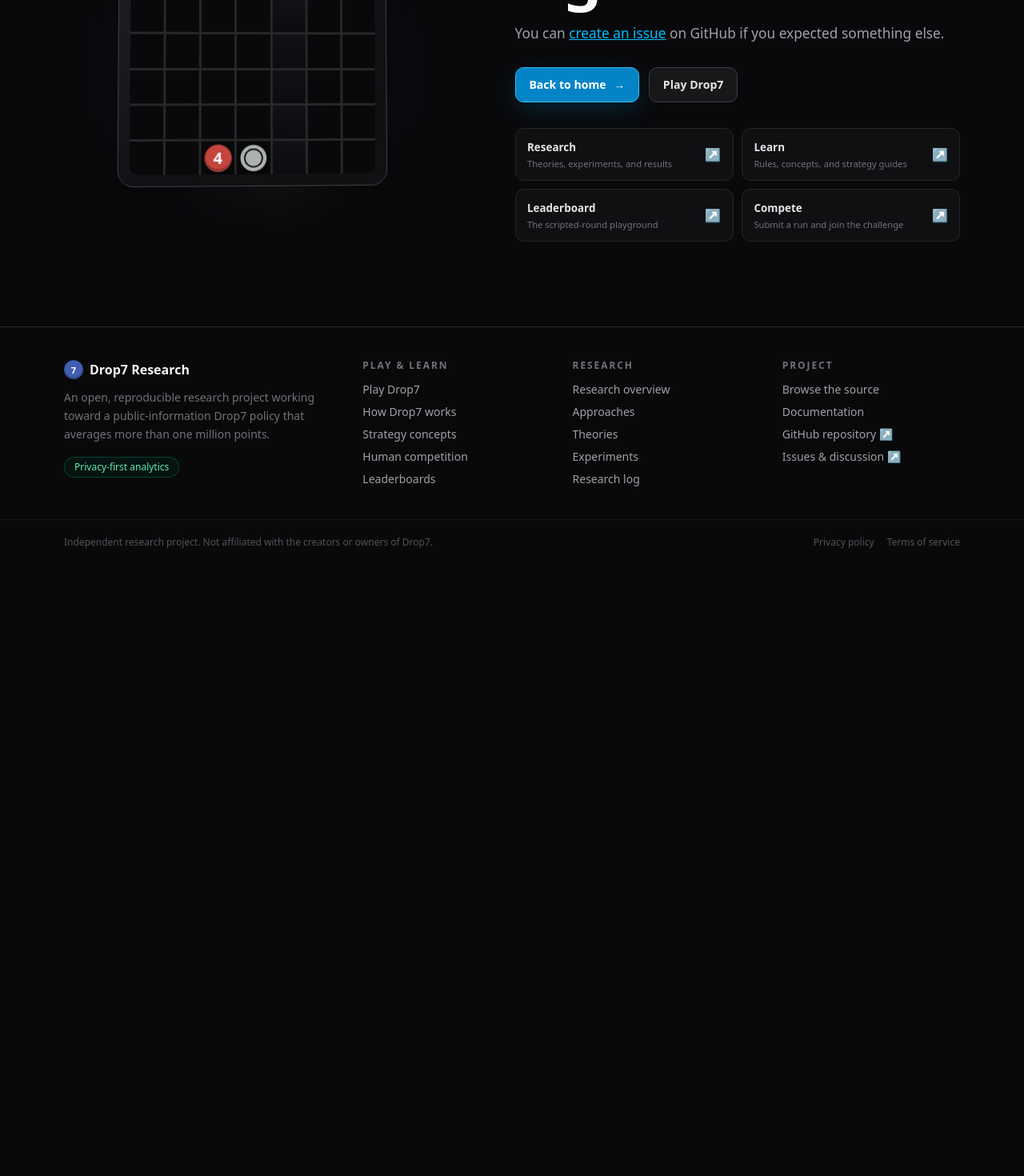
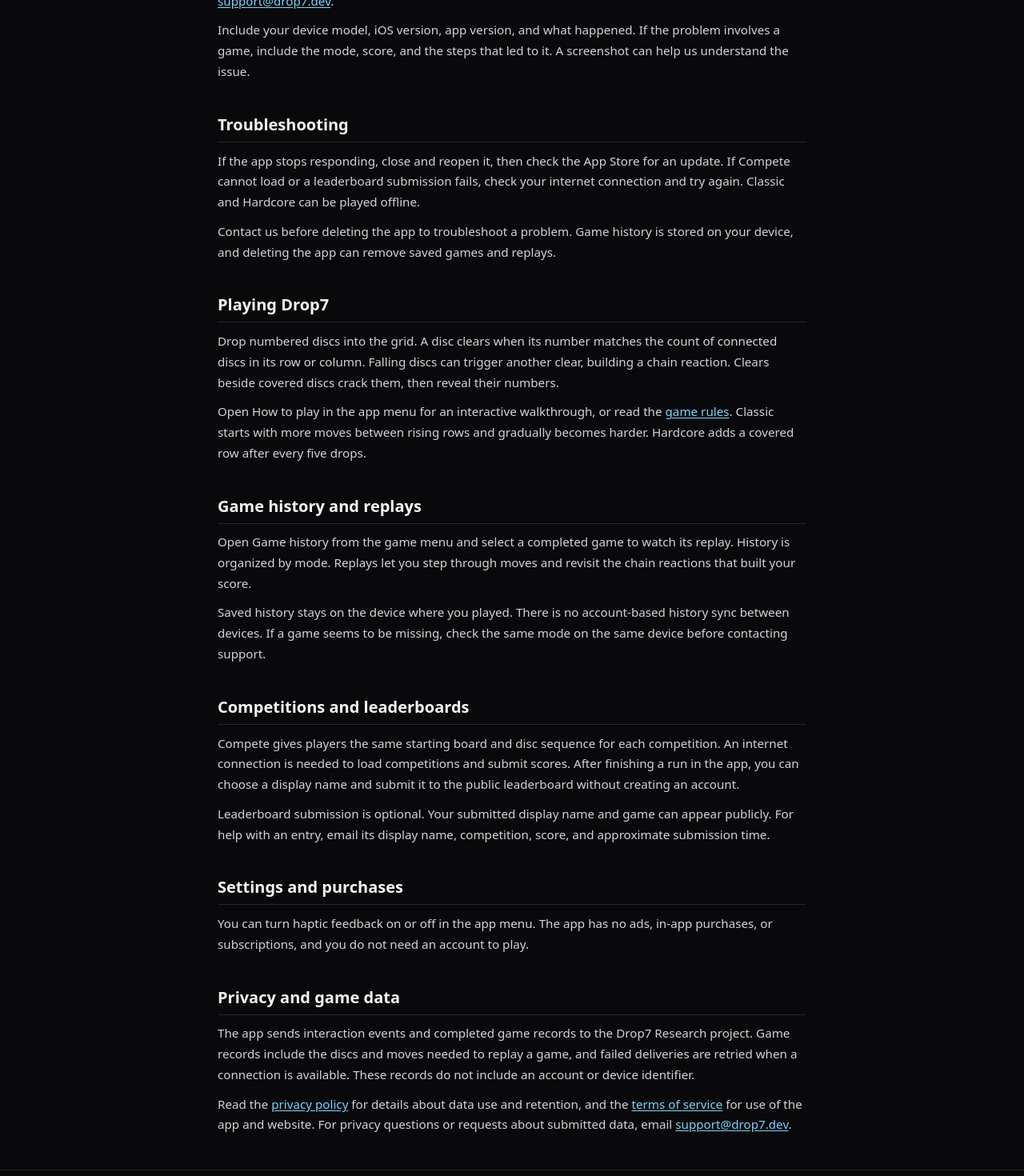
Before and after one commit to keshavsaharia/drop7-bench, a Next.js app in the folder web/: page /support in a window 1280 px wide. Before the commit this address had no page. Shown: the part 340-1810 px from the top of the page at 80% size. Before the commit the page ends 1046 px from the top, so only its background shows below. Built offline with nearby package versions, Linux system fonts and the light colour scheme.

Commit message:
web: add App Store support page and contact email

```diff
--- /dev/null
+++ b/web/app/support/page.tsx
@@ -0,0 +1,23 @@
+import type { Metadata } from "next";
+import { AppSupportContent } from "@/components/AppSupportContent";
+
+export const metadata: Metadata = {
+  title: "App support | Drop7 Research",
+  description: "Get help with Drop7 Research, report a problem, or find answers about games, replays, competitions, and privacy.",
+  alternates: { canonical: "https://drop7.dev/support" },
+  openGraph: {
+    title: "Drop7 Research support",
+    description: "Help with the app, saved games, replays, competitions, and privacy.",
+    url: "https://drop7.dev/support",
+  },
+};
+
+export default function SupportPage() {
+  return (
+    <article className="prose-drop7 mx-auto">
+      <h1>Drop7 Research support</h1>
+      <p>Help with the app, saved games, and competitions.</p>
+      <AppSupportContent />
+    </article>
+  );
+}
--- /dev/null
+++ b/web/components/AppSupportContent.tsx
@@ -0,0 +1,88 @@
+import Link from "next/link";
+
+export function AppSupportContent() {
+  return (
+    <>
+      <h2 id="contact">Contact support</h2>
+      <p>
+        For help with the Drop7 Research app, bug reports, feedback, or feature requests,
+        email <a href="mailto:support@drop7.dev">support@drop7.dev</a>.
+      </p>
+      <p>
+        Include your device model, iOS version, app version, and what happened. If the
+        problem involves a game, include the mode, score, and the steps that led to it.
+        A screenshot can help us understand the issue.
+      </p>
+
+      <h2 id="troubleshooting">Troubleshooting</h2>
+      <p>
+        If the app stops responding, close and reopen it, then check the App Store for
+        an update. If Compete cannot load or a leaderboard submission fails, check your
+        internet connection and try again. Classic and Hardcore can be played offline.
+      </p>
+      <p>
+        Contact us before deleting the app to troubleshoot a problem. Game history is
+        stored on your device, and deleting the app can remove saved games and replays.
+      </p>
+
+      <h2 id="playing">Playing Drop7</h2>
+      <p>
+        Drop numbered discs into the grid. A disc clears when its number matches the
+        count of connected discs in its row or column. Falling discs can trigger
+        another clear, building a chain reaction. Clears beside covered discs crack
+        them, then reveal their numbers.
+      </p>
+      <p>
+        Open How to play in the app menu for an interactive walkthrough, or read the{" "}
+        <Link href="/learn/rules">game rules</Link>. Classic starts with more moves
+        between rising rows and gradually becomes harder. Hardcore adds a covered row
+        after every five drops.
+      </p>
+
+      <h2 id="history">Game history and replays</h2>
+      <p>
+        Open Game history from the game menu and select a completed game to watch its
+        replay. History is organized by mode. Replays let you step through moves and
+        revisit the chain reactions that built your score.
+      </p>
+      <p>
+        Saved history stays on the device where you played. There is no account-based
+        history sync between devices. If a game seems to be missing, check the same
+        mode on the same device before contacting support.
+      </p>
+
+      <h2 id="competitions">Competitions and leaderboards</h2>
+      <p>
+        Compete gives players the same starting board and disc sequence for each
+        competition. An internet connection is needed to load competitions and submit
+        scores. After finishing a run in the app, you can choose a display name and
+        submit it to the public leaderboard without creating an account.
+      </p>
+      <p>
+        Leaderboard submission is optional. Your submitted display name and game can
+        appear publicly. For help with an entry, email its display name, competition,
+        score, and approximate submission time.
+      </p>
+
+      <h2 id="settings">Settings and purchases</h2>
+      <p>
+        You can turn haptic feedback on or off in the app menu. The app has no ads,
+        in-app purchases, or subscriptions, and you do not need an account to play.
+      </p>
+
+      <h2 id="privacy">Privacy and game data</h2>
+      <p>
+        The app sends interaction events and completed game records to the Drop7
+        Research project. Game records include the discs and moves needed to replay
+        a game, and failed deliveries are retried when a connection is available.
+        These records do not include an account or device identifier.
+      </p>
+      <p>
+        Read the <Link href="/privacy">privacy policy</Link> for details about data use
+        and retention, and the <Link href="/terms">terms of service</Link> for use of
+        the app and website. For privacy questions or requests about submitted data,
+        email <a href="mailto:support@drop7.dev">support@drop7.dev</a>.
+      </p>
+    </>
+  );
+}
--- a/web/components/Footer.tsx
+++ b/web/components/Footer.tsx
@@ -25,6 +25,7 @@
   {
     title: "Project",
     links: [
+      { href: "/support", label: "App support" },
       { href: "/src", label: "Browse the source" },
       { href: "/docs", label: "Documentation" },
       {
```
